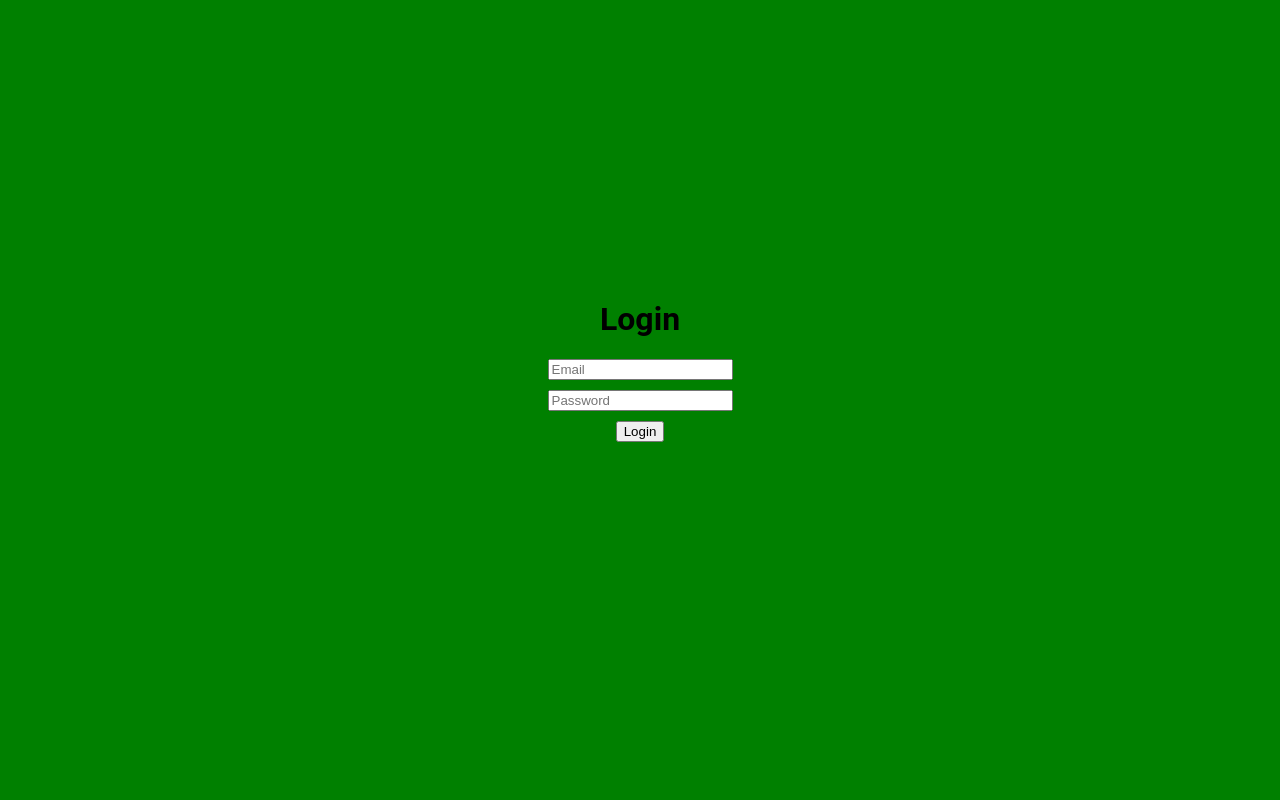
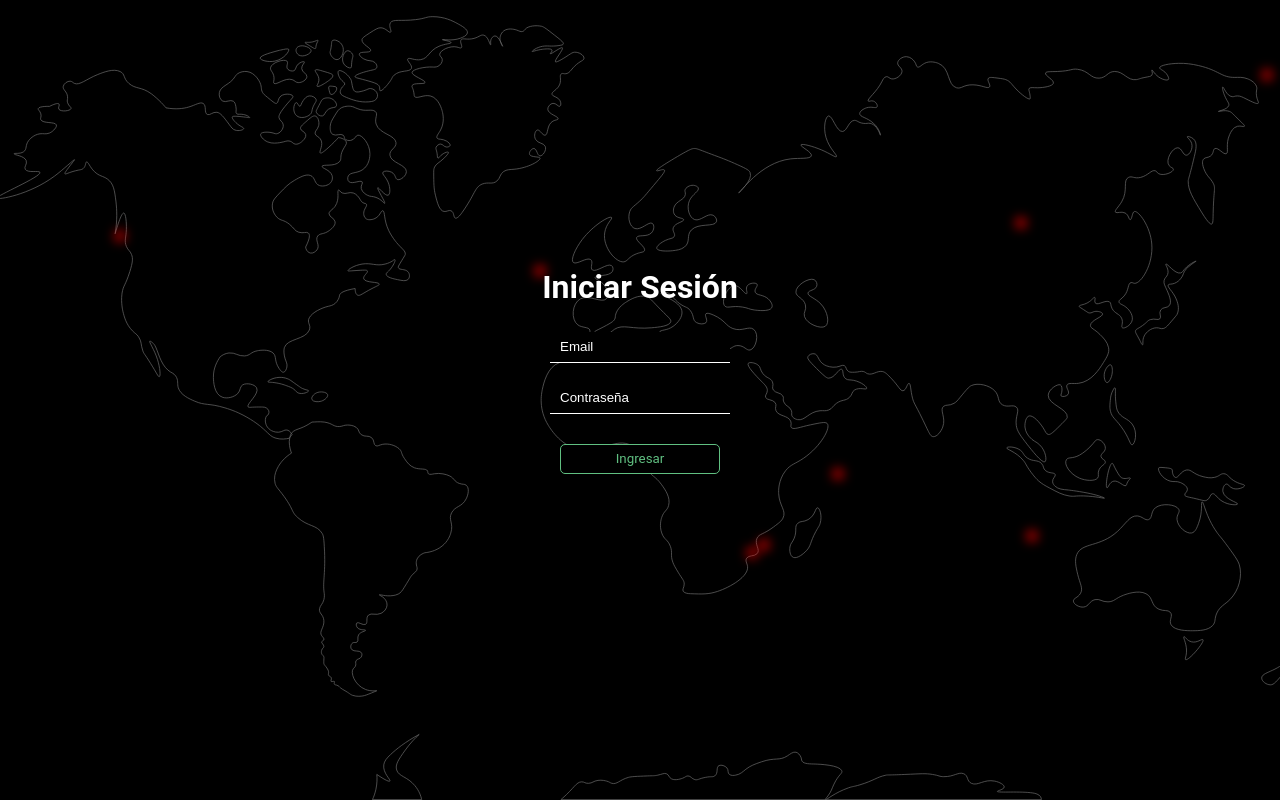
Before and after one commit to NicolasSalinasR/lab1-dba-grupo-4, a Nuxt app in the folder frontend/: page /login in a window 1280 px wide. Built offline with nearby package versions, Linux system fonts and the light colour scheme.

Commit message:
Creación de vista de login

```diff
--- a/frontend/pages/login.vue
+++ b/frontend/pages/login.vue
@@ -1,11 +1,16 @@
 <template>
     <main>
+        <div id="circle">
+            <div class="circle"></div>
+        </div>
+
+        <img src="../images/mundo.svg" alt="mundo">
         <div class="containerLogin">
-            <h1>Login</h1>
+            <h1>Iniciar Sesión</h1>
             <form @submit.prevent="login" class="formLogin">
                 <input type="text" v-model="email" placeholder="Email">
-                <input type="password" v-model="password" placeholder="Password">
-                <button type="submit">Login</button>
+                <input type="password" v-model="password" placeholder="Contraseña">
+                <button type="submit">Ingresar</button>
             </form>
         </div>
     </main>
@@ -13,12 +18,70 @@
 </template>
 
 <script>
+
+export default {
+    data() {
+        return {
+            email: '',
+            password: ''
+        };
+    },
+    // metodo para que cada 5 segundos el circle cambie de posicion sin salirse de la pantalla
+    mounted() {
+        setInterval(() => {
+            // posicion random en x y y dentro de los limites de la pantalla
+            const x = Math.random() * window.innerWidth - 10;
+            const y = Math.random() * window.innerHeight - 10;
+            // crear el circle
+            this.createCircles(x, y);
+        }, 500);
+    },
+    methods: {
+        createCircles(x, y) {
+            const circle = document.createElement('div');
+            circle.classList.add('circle');
+            circle.style.left = x + 'px';
+            circle.style.top = y + 'px';
+            document.getElementById('circle').appendChild(circle);
+            setTimeout(() => {
+                circle.remove();
+            }, 4000);
+
+        },
+        async login() {
+            try {
+                const res = await this.$axios.post('http://localhost:3000/api/auth/login', {
+                    email: this.email,
+                    password: this.password
+                });
+                console.log(res.data);
+                this.$router.push('/dashboard');
+            } catch (error) {
+                console.log(error);
+            }
+        }
+    }
+
+};
+
 </script>
 
 <style>
 body {
-    background-color: green;
+    background-color: black;
+    color: white;
     margin: 0;
+
+}
+
+img {
+    width: 100%;
+    height: 100vh;
+    position: absolute;
+    z-index: -10;
+    filter: brightness(0.4);
+    object-fit: cover;
+
 }
 
 .containerLogin {
@@ -39,4 +102,63 @@ body {
     justify-content: center;
     gap: 10px;
 }
+
+form input {
+    width: 20vh;
+    height: 10px;
+    border: none;
+    border-bottom: 1px solid white;
+    background-color: black;
+    color: white;
+    border-radius: 0px;
+    padding: 10px;
+    margin-top: 5px;
+    margin-bottom: 5px;
+}
+
+form input:focus {
+    outline: none;
+    border-bottom: 1px solid #347355;
+}
+
+::placeholder {
+    color: white;
+}
+
+form button {
+    display: flex;
+    align-items: center;
+    justify-content: center;
+    width: 20vh;
+    height: 30px;
+    border: 1px solid #60BF81;
+    border-radius: 5px;
+    padding: 10px;
+    background-color: black;
+    cursor: pointer;
+    font-family: 'Roboto', sans-serif;
+    transition: all 0.3s;
+    color: #60BF81;
+    margin-top: 15px;
+}
+
+form button:hover {
+    background-color: #005C53;
+    border: 1px solid #005C53;
+    color: white;
+}
+
+.circle {
+    background-color: red;
+    width: 10px;
+    height: 10px;
+    border-radius: 50%;
+    position: absolute;
+    top: -10%;
+    left: -10%;
+    transform: translate(-50%, -50%);
+    z-index: -1;
+    filter: blur(6px);
+    transition: all 3s;
+}
 </style>
```
Also changed, not shown: frontend/images/mundo.svg (added).
